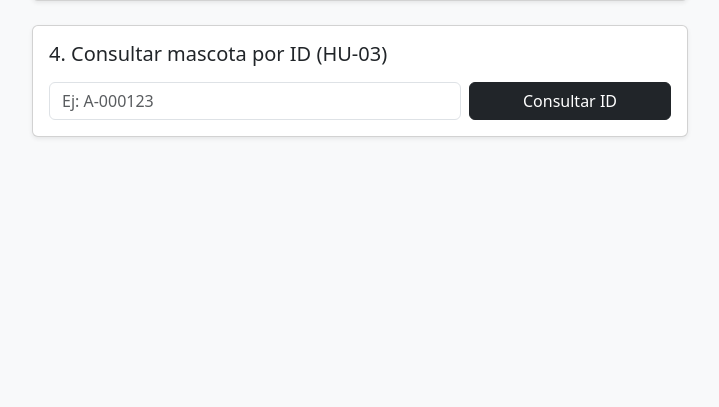
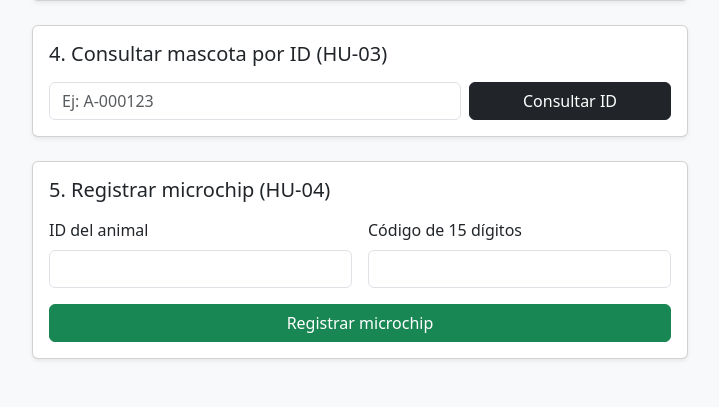
Before and after one commit to pabloRojasT/Modulo_1_registro_de_tutores_y_animales, a Flask app: page / in a window 1280 px wide. Shown: the part 1033-1440 px from the top of the page, without its empty margins (280-999 px from the left). Before the commit the page ends 1171 px from the top, so only its background shows below. Run offline with Flask 3, Linux system fonts and the light colour scheme.

Commit message:
HU-04: agregar formulario de microchip

```diff
--- a/templates/index.html
+++ b/templates/index.html
@@ -161,6 +161,19 @@
       </div>
     </div>
 
+    <div class="card shadow-sm mt-4">
+      <div class="card-body">
+        <h2 class="h5 mb-3">5. Registrar microchip (HU-04)</h2>
+        <form id="form-microchip" class="row g-3">
+          <div class="col-md-6"><label for="microchip-animal" class="form-label">ID del animal</label>
+            <input id="microchip-animal" class="form-control" required></div>
+          <div class="col-md-6"><label for="microchip-codigo" class="form-label">Código de 15 dígitos</label>
+            <input id="microchip-codigo" class="form-control" inputmode="numeric" pattern="[0-9]{15}" maxlength="15" required></div>
+          <div class="col-12"><button class="btn btn-success w-100" type="submit">Registrar microchip</button></div>
+        </form>
+        <div id="microchip-resultado" class="alert mt-3 mb-0 d-none" role="status"></div>
+      </div>
+    </div>
   </div>
 
   <script>
@@ -459,6 +472,33 @@
       }
     });
 
+    document.getElementById("form-microchip").addEventListener("submit", async (e) => {
+      e.preventDefault();
+      const resultado = document.getElementById("microchip-resultado");
+      if (!tokenActual) {
+        mostrarAlerta(resultado, "danger", "Debes iniciar sesión.");
+        return;
+      }
+      const id = document.getElementById("microchip-animal").value.trim();
+      const codigo = document.getElementById("microchip-codigo").value;
+      const boton = e.currentTarget.querySelector("button");
+      boton.disabled = true;
+      try {
+        const respuesta = await fetch(`/api/registro/animales/${encodeURIComponent(id)}/microchip`, {
+          method: "PUT",
+          headers: { "Content-Type": "application/json", "Authorization": `Bearer ${tokenActual}` },
+          body: JSON.stringify({ microchip: codigo })
+        });
+        const datos = await respuesta.json();
+        mostrarAlerta(resultado, respuesta.ok ? "success" : "danger",
+          respuesta.ok ? "Microchip registrado. Estado: con microchip." : (datos.error?.mensaje || "No se pudo registrar."));
+      } catch (_) {
+        mostrarAlerta(resultado, "danger", "No se pudo comunicar con la API.");
+      } finally {
+        boton.disabled = false;
+      }
+    });
+
   </script>
 </body>
 </html>
```
